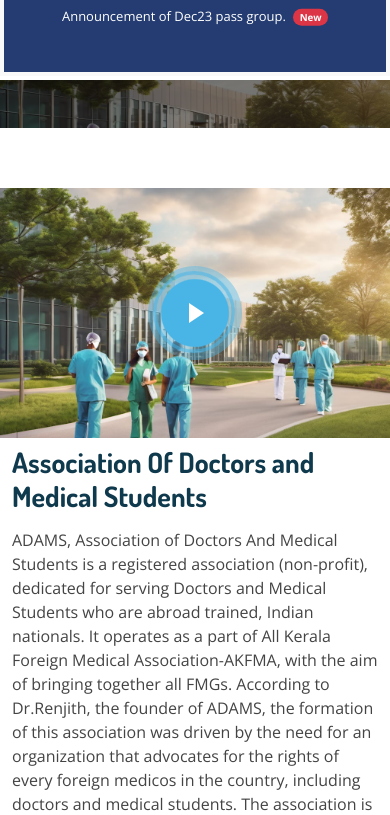
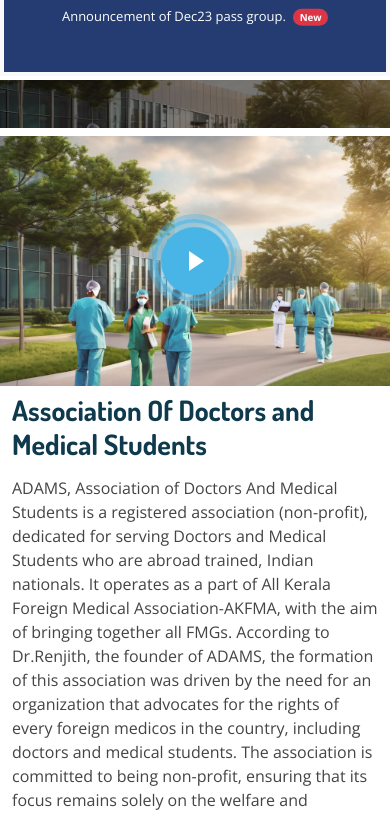
Before and after one commit to dhanomatic/ADAMS-project, a plain HTML site: page index.html in a window 390 px wide. Shown: the part 483-1298 px from the top of the page. Drawn offline with nearby package versions, Linux system fonts and the light colour scheme.

Commit message:
about section margin adjustment

```diff
--- a/assets/css/style.css
+++ b/assets/css/style.css
@@ -329,12 +329,6 @@
   /* height: 64vh; */
   background: #f9f9f9;
   /* margin-top: 1em; */
-}
-/* Media query for screens larger than 768px */
-@media screen and (min-width: 768px) {
-  #hero {
-    height: 64vh;
-  }
 }
 
 #hero .container {
@@ -1582,3 +1576,19 @@
     0%   { transform: translateX(30%); }
     100% { transform: translateX(-50%); }
   }
+
+
+  /* Media query for screens larger than 768px */
+@media screen and (min-width: 768px) {
+  #hero {
+    height: 64vh;
+  }
+}
+
+/* Media query for screens smaller than 768px */
+@media screen and (max-width: 767px) {
+  #about {
+    padding-top: 0;
+    margin-top: 0.5rem;
+  }
+}
```
